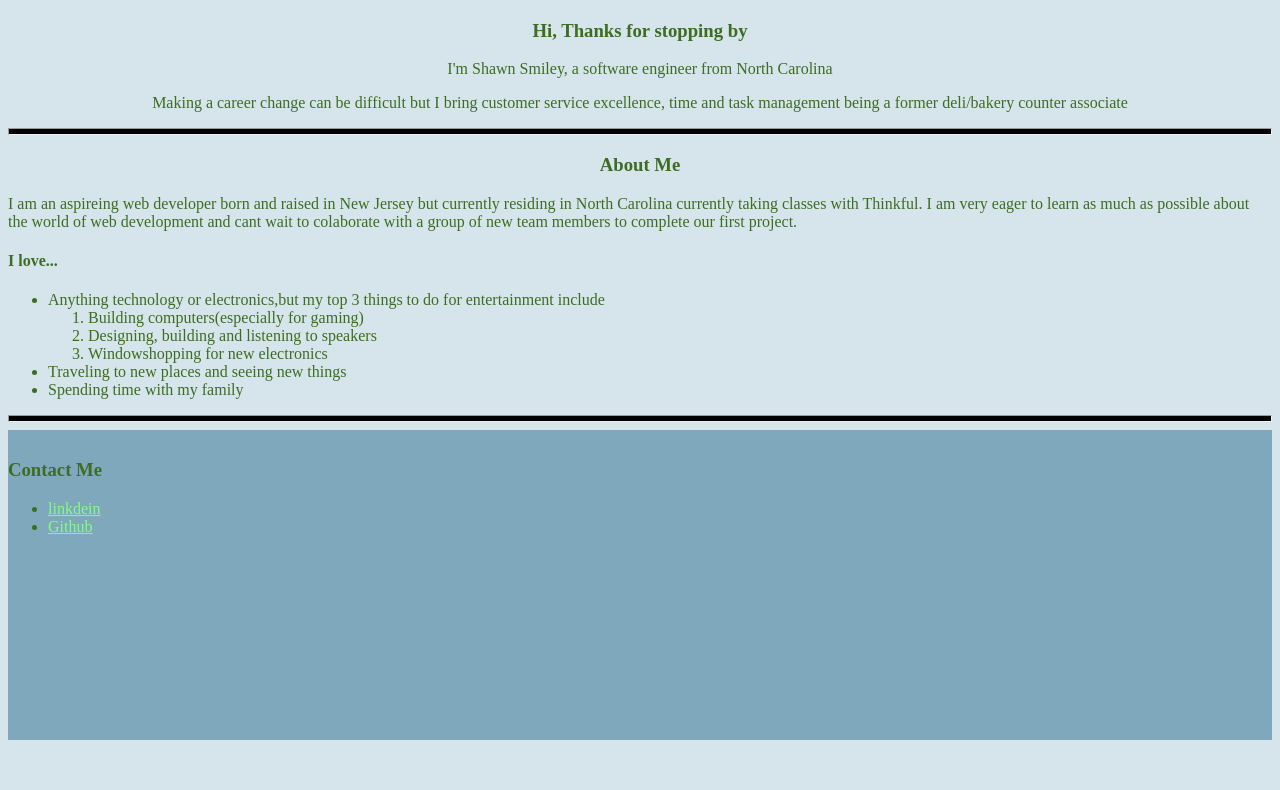
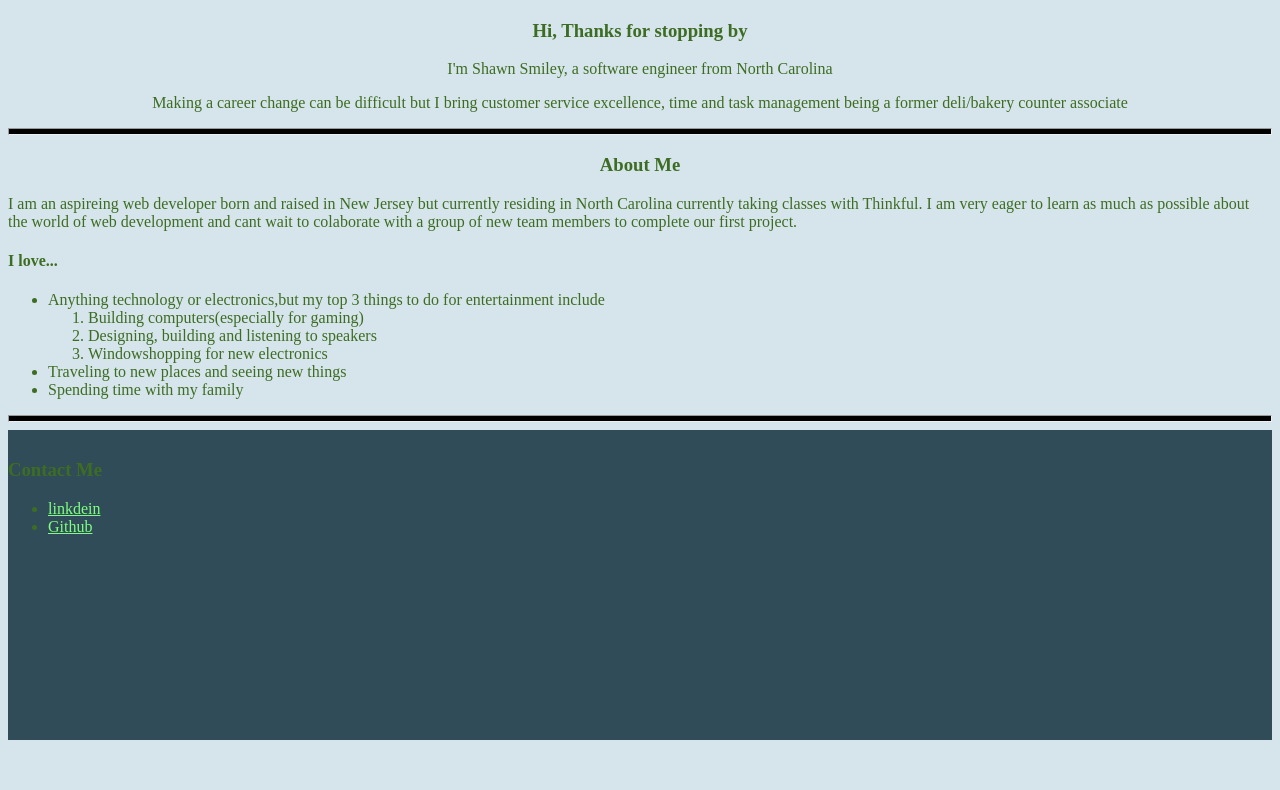
Before and after one commit to smoreo22/My-Profile, a plain HTML site: page index.html in a window 1280 px wide. Shown: the part 671-1461 px from the top of the page. Drawn offline with Linux system fonts and the light colour scheme; a script that the page names is missing.

Commit message:
Add files via upload

```diff
--- a/style.css
+++ b/style.css
@@ -3,7 +3,7 @@ html{
 }
 /*set background color and size of header and footer boxes.*/
 header, footer{
-    background-color:#7fa8bd;
+    background-color:#314c59;
     height: 250px;
     margin: 0px 0px 50px 0px;
     padding: 10px 0px 50px 0px;
```
